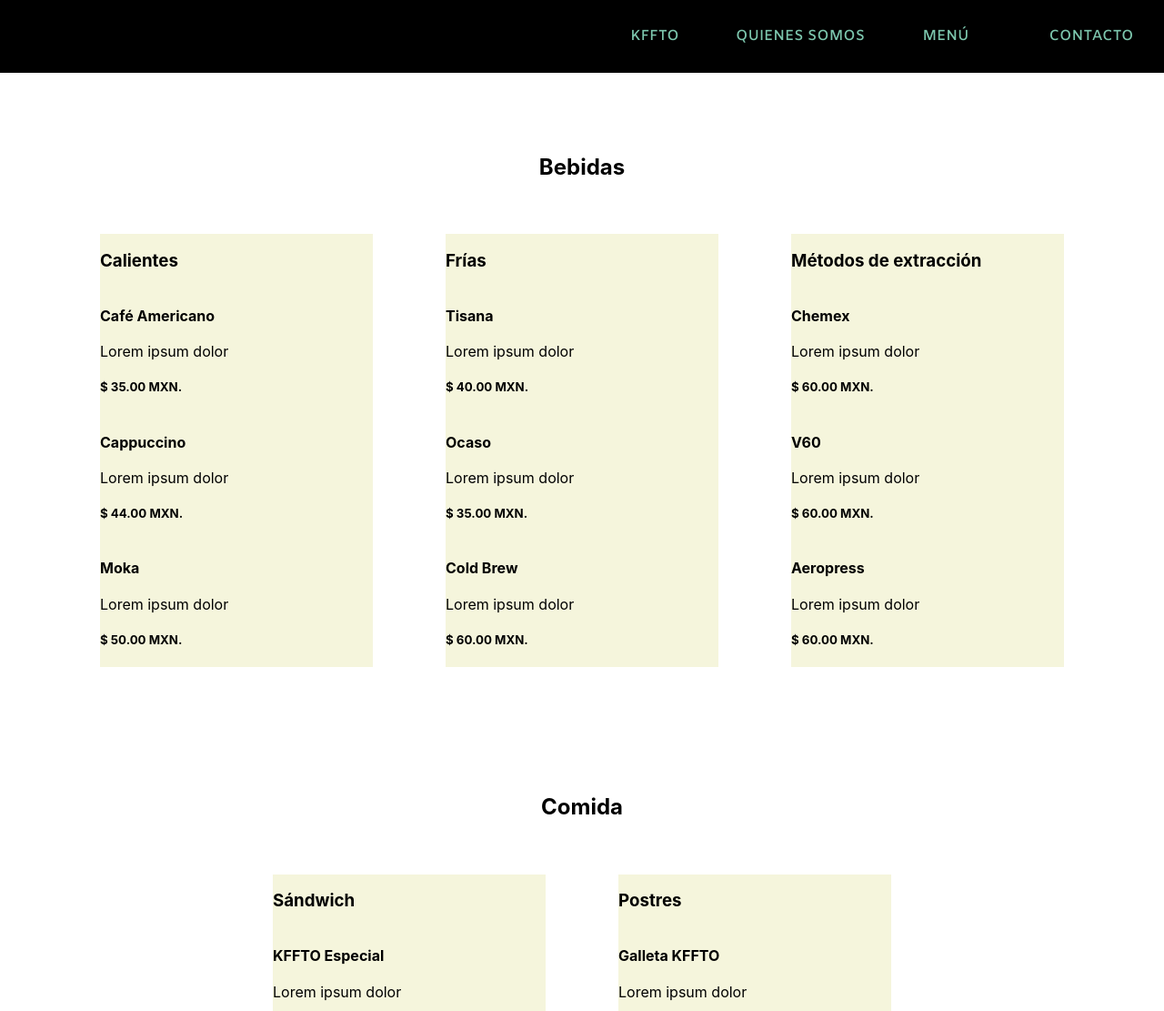
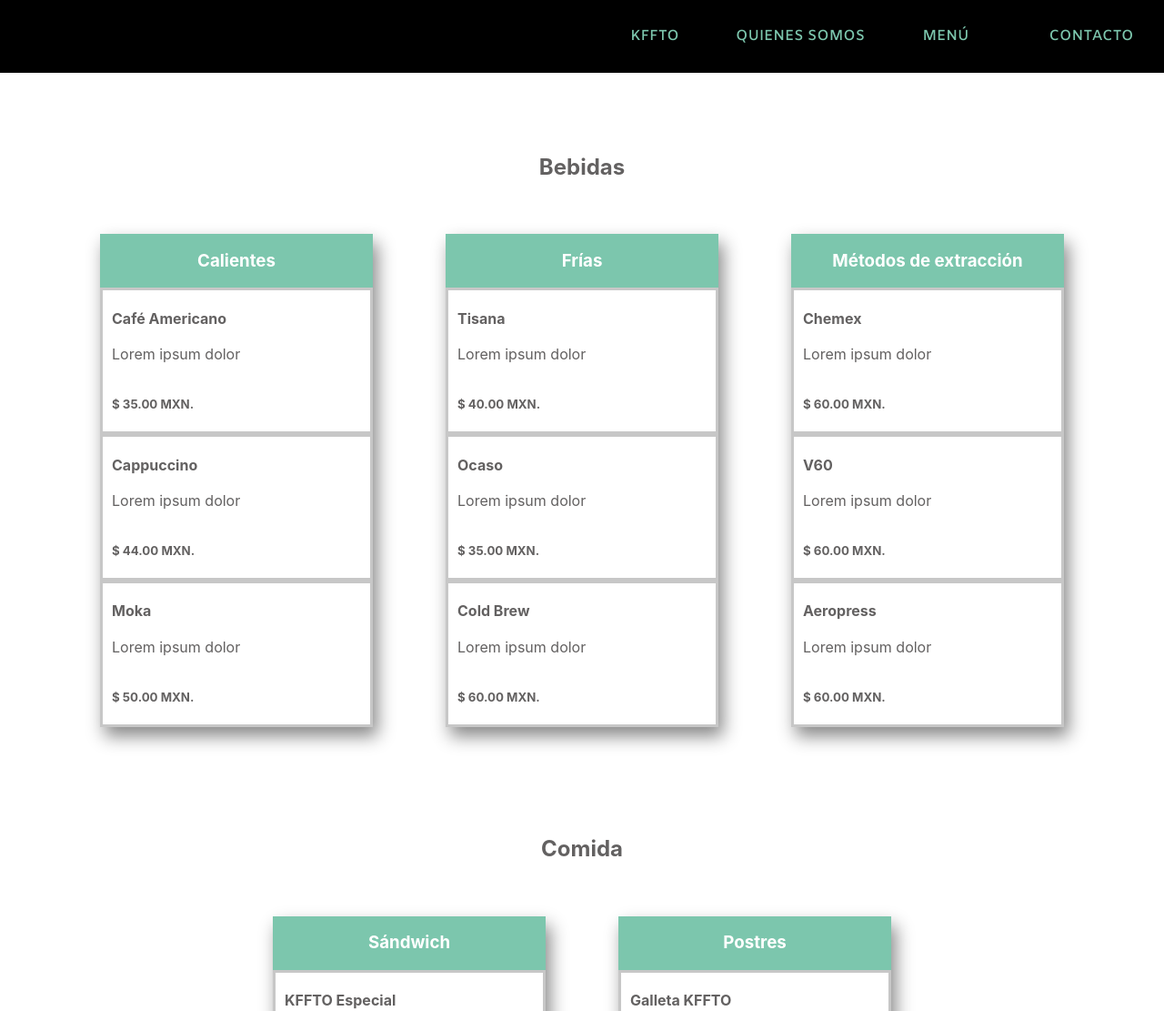
Before and after one commit to JCMP92/Restaurant-Page, a website built with webpack: page dist/index.html in a window 1280 px wide. Shown: the top 1111 px of the page at 91% size. Built offline with nearby package versions, Linux system fonts and the light colour scheme.

Commit message:
menu styling done

```diff
--- a/src/menu/menu-dependencies/menuSection&ItemsCreators.js
+++ b/src/menu/menu-dependencies/menuSection&ItemsCreators.js
@@ -5,12 +5,13 @@
 
     const mSection = document.createElement('section');
         mSection.classList.add('sections');
+    const subTDiv = document.createElement('div');
+        subTDiv.classList.add('mnu-subtitle');
+    const subTitle = document.createElement('h3');
+        subTitle.textContent = menuSubText;
 
-    const subTitle = document.createElement('h3');
-    subTitle.textContent = menuSubText;
-
-    mSection.appendChild(subTitle);
-
+    subTDiv.appendChild(subTitle);
+    mSection.appendChild(subTDiv);
     return mSection;
 
 
--- a/src/menu/menuPage.js
+++ b/src/menu/menuPage.js
@@ -27,7 +27,8 @@ const menuInit = (() =>{
     container.appendChild(menuContainer);
 
     //Menu title
-    const menuTitleDrink = pageHeader('Bebidas')
+    const menuTitleDrink = pageHeader('Bebidas');
+        menuTitleDrink.classList.add('mnu-drink-title');
     titleContent.appendChild(menuTitleDrink);
 
     // First Section
@@ -83,7 +84,7 @@ const menuInit = (() =>{
     frthSection.appendChild(special);
     const tuna = menuItem('Atún', 'Lorem ipsum dolor', '45.00');
     frthSection.appendChild(tuna);
-    const veggie = menuItem('Cold Brew', 'Lorem ipsum dolor', '45.00');
+    const veggie = menuItem('Veggie', 'Lorem ipsum dolor', '45.00');
     frthSection.appendChild(veggie);
 
     // Fifth Section
--- a/src/style/pages-and-navbar/menuStyle.scss
+++ b/src/style/pages-and-navbar/menuStyle.scss
@@ -16,7 +16,7 @@
         flex-direction: column;
         margin: 40px;
         min-width: 300px;
-        background-color: beige;
+        box-shadow: 5px 10px 18px #888888;
     }
 }
 
@@ -24,10 +24,33 @@
     display: flex;
     flex-wrap: wrap;
     justify-content: center;
+
+    .mnu-subtitle{
+        display: flex;
+        justify-content: center;
+        align-items: center;
+        background-color: $gray-kffto;
+        color: white;
+        padding: 0 10px;
+    }
+
+    .menu-item{
+        display: flex;
+        flex-direction: column;
+        padding: 0 10px;
+        color: #636161;
+        border: solid rgb(199, 199, 199);
+    }
 }
 
+.title-content{
+    .mnu-drink-title{
+        color: #636161;
+    }
+}
 .title-content-two{
     .mnu-food-title{
-        margin-top: 100px;
+        color: #636161;
+        margin-top: 80px;
     }
 }
```
Also changed, not shown: dist/main.js.
